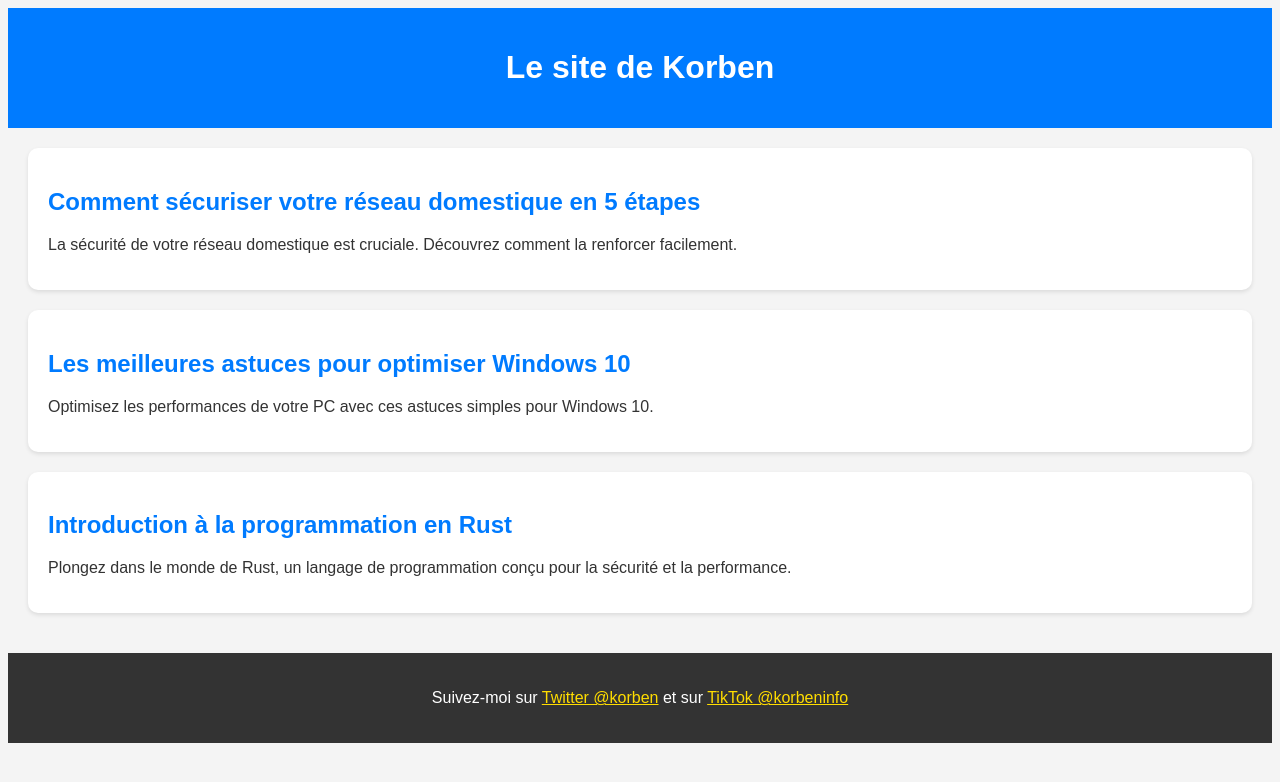
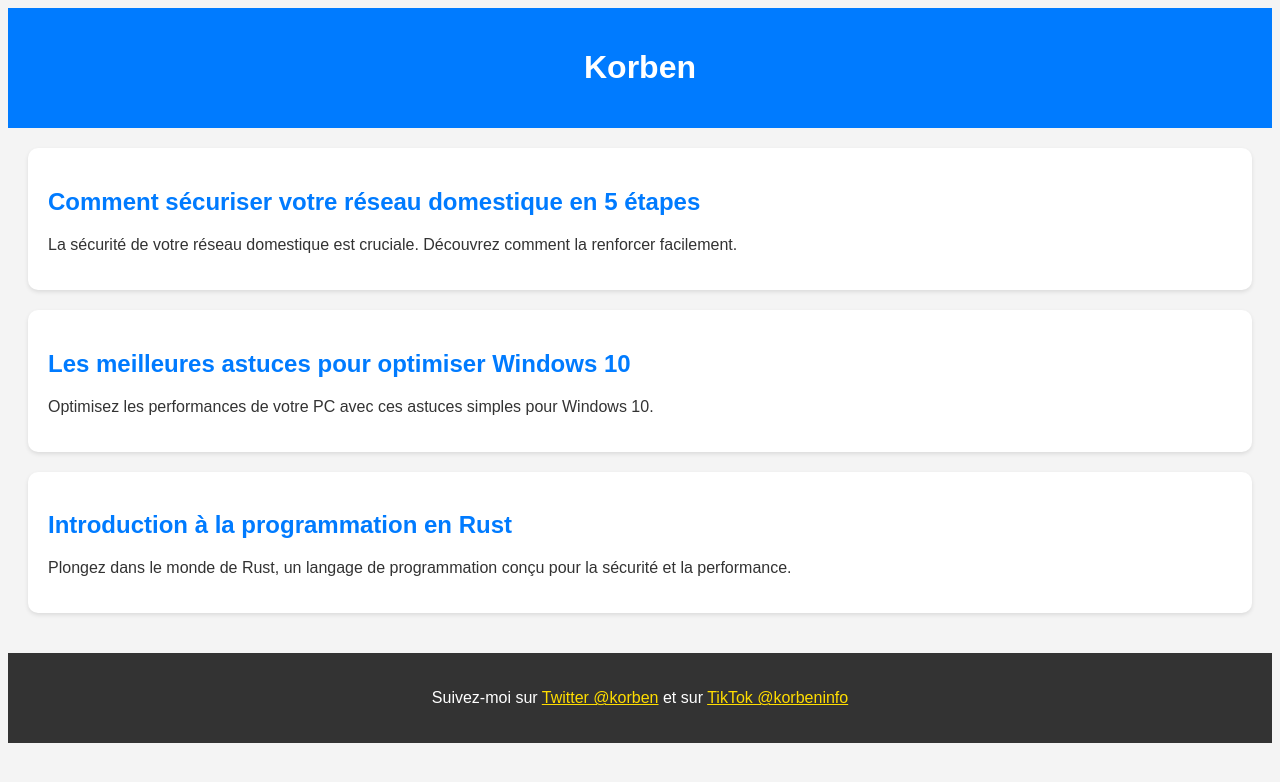
Before and after one commit to Korben00/korben00.github.io, a plain HTML site: page index.html in a window 1280 px wide. Drawn offline with Linux system fonts and the light colour scheme.

Commit message:
Modif du titre

```diff
--- a/index.html
+++ b/index.html
@@ -42,7 +42,7 @@
 </head>
 <body>
     <header>
-        <h1>Le site de Korben</h1>
+        <h1>Korben</h1>
     </header>
     <main>
         <article>
```
